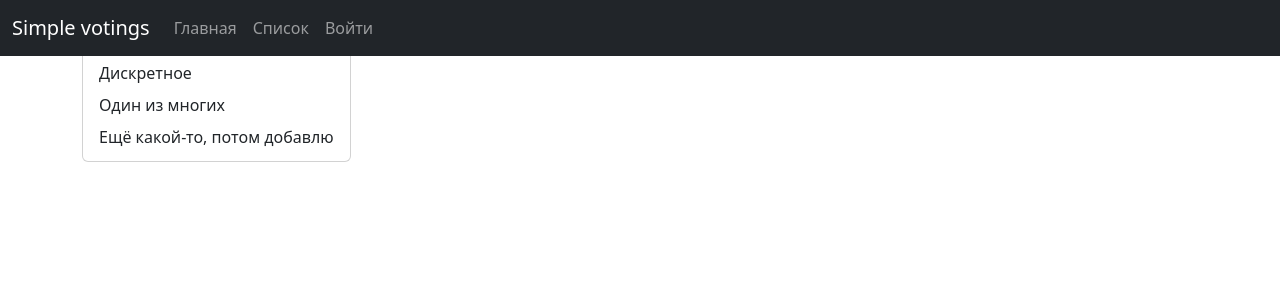
After one commit to setta1a/s1mple_votings_django, a Django app: page /add_voting/ in a window 1280 px wide, after a click on "Тип голосования". The commit adds this page. Shown: the top 300 px of the page. Run offline with Django 4.2, Linux system fonts and the light colour scheme; some libraries are stand-ins or nearby versions.

Commit message:
in process of doing page to add votings

```diff
--- a/dj_project/urls.py
+++ b/dj_project/urls.py
@@ -17,7 +17,7 @@ from django.contrib import admin
 from django.contrib.auth import views as auth_views
 from django.urls import path
 
-from first.views import voting_page, list_of_votings_page, index_page
+from first.views import voting_page, list_of_votings_page, index_page, add_voting
 
 urlpatterns = [
     path('admin/', admin.site.urls),
@@ -30,5 +30,6 @@ urlpatterns = [
             "pageheader":"Авторизация"
         }
     )),
-    path('logout/', auth_views.LogoutView.as_view())
+    path('logout/', auth_views.LogoutView.as_view()),
+    path('add_voting/', add_voting)
 ]
--- /dev/null
+++ b/first/templates/add_voting.html
@@ -0,0 +1,22 @@
+{% extends 'base.html' %}
+
+{% block content %}
+<div class="container">
+  <div class="row">
+    <form method="post" action="/voting/">
+        <div class="dropdown">
+            <button class="btn btn-secondary dropdown-toggle" type="button" data-bs-toggle="dropdown" aria-expanded="false">
+              Тип голосования
+            </button>
+            <ul class="dropdown-menu">
+              <li><button class="dropdown-item" type="button">Дискретное</button></li>
+              <li><button class="dropdown-item" type="button">Один из многих</button></li>
+              <li><button class="dropdown-item" type="button">Ещё какой-то, потом добавлю</button></li>
+            </ul>
+          </div>
+    </form>
+  </div>
+</div>
+
+
+{% endblock %}
--- a/first/views.py
+++ b/first/views.py
@@ -43,4 +43,8 @@ def index_page(request):
     context["pageheader"] = "Главная"
     return render(request, 'index.html', context)
 
+def add_voting(request):
+    context = {}
+    return render(request, 'add_voting.html', context)
+
 # Create your views here.
```
Also changed, not shown: first/templates/index.html (+6 -1 lines).
